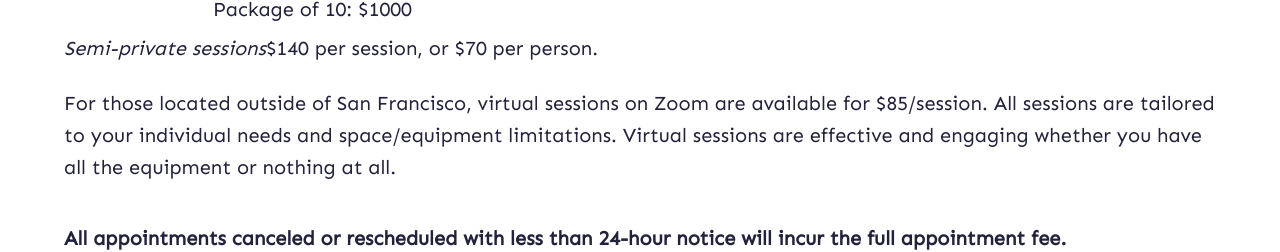
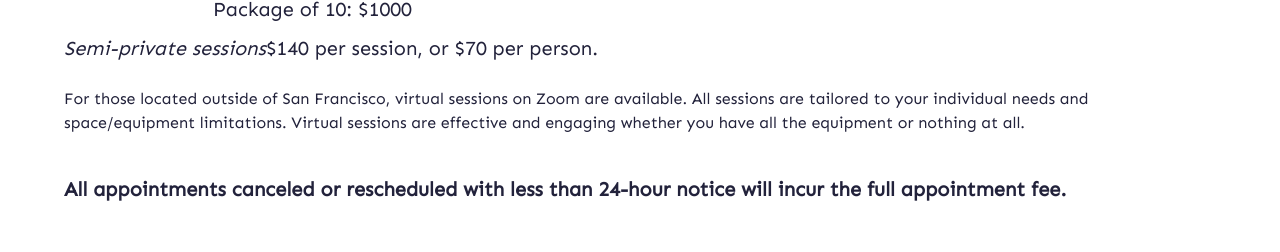
Before and after one commit to kateEcobb/pilatesonocean, a Next.js app: page /services in a window 1280 px wide. Shown: the part 848-1100 px from the top of the page. Built offline with nearby package versions, Linux system fonts and the light colour scheme.

Commit message:
service tweaks

```diff
--- a/pages/services.tsx
+++ b/pages/services.tsx
@@ -53,12 +53,11 @@ const Contact: NextPage = () => {
             </Grid>
           </Grid>
 
-          <Typography variant="h6" gutterBottom py={2}>
+          <Typography variant="body1" gutterBottom py={2}>
             For those located outside of San Francisco, virtual sessions on Zoom
-            are available for $85/session. All sessions are tailored to your
-            individual needs and space/equipment limitations. Virtual sessions
-            are effective and engaging whether you have all the equipment or
-            nothing at all.
+            are available. All sessions are tailored to your individual needs
+            and space/equipment limitations. Virtual sessions are effective and
+            engaging whether you have all the equipment or nothing at all.
           </Typography>
           <Typography variant="h6" gutterBottom py={2} fontWeight="bold">
             All appointments canceled or rescheduled with less than 24-hour
```
